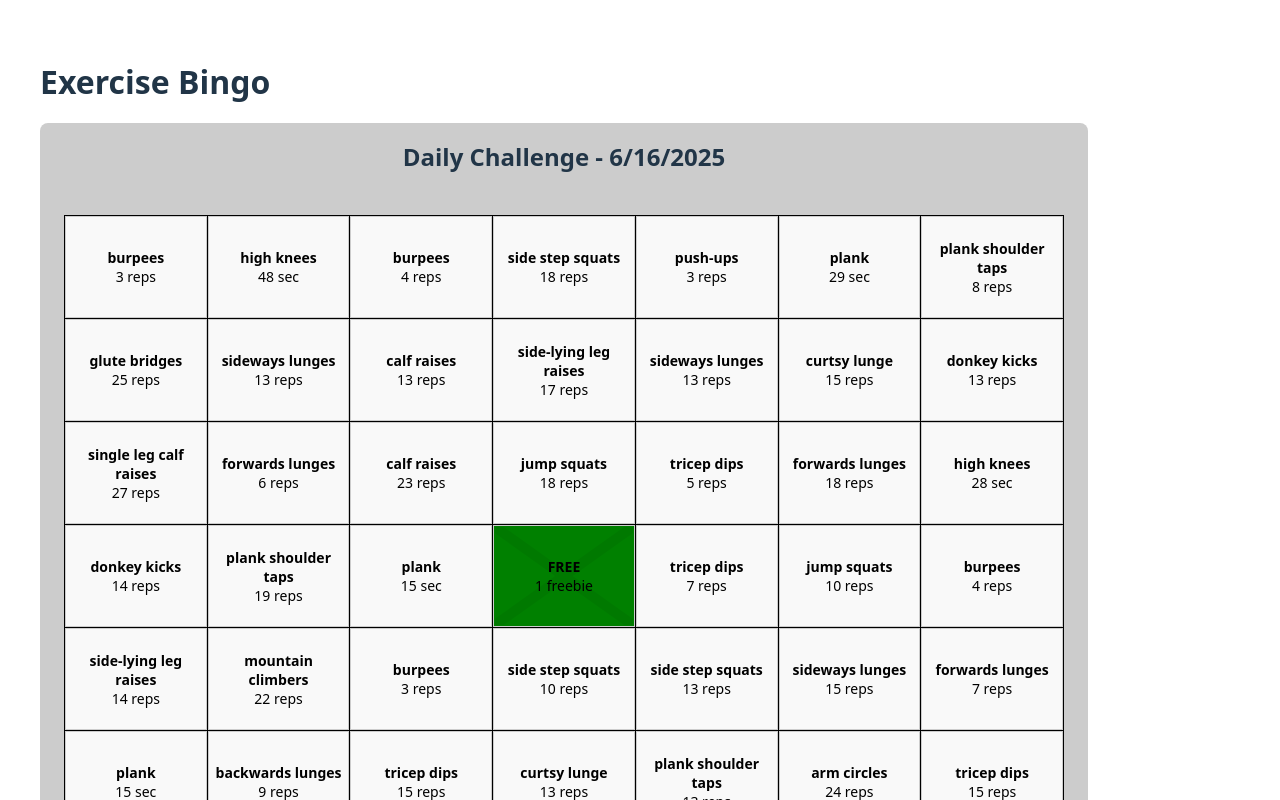
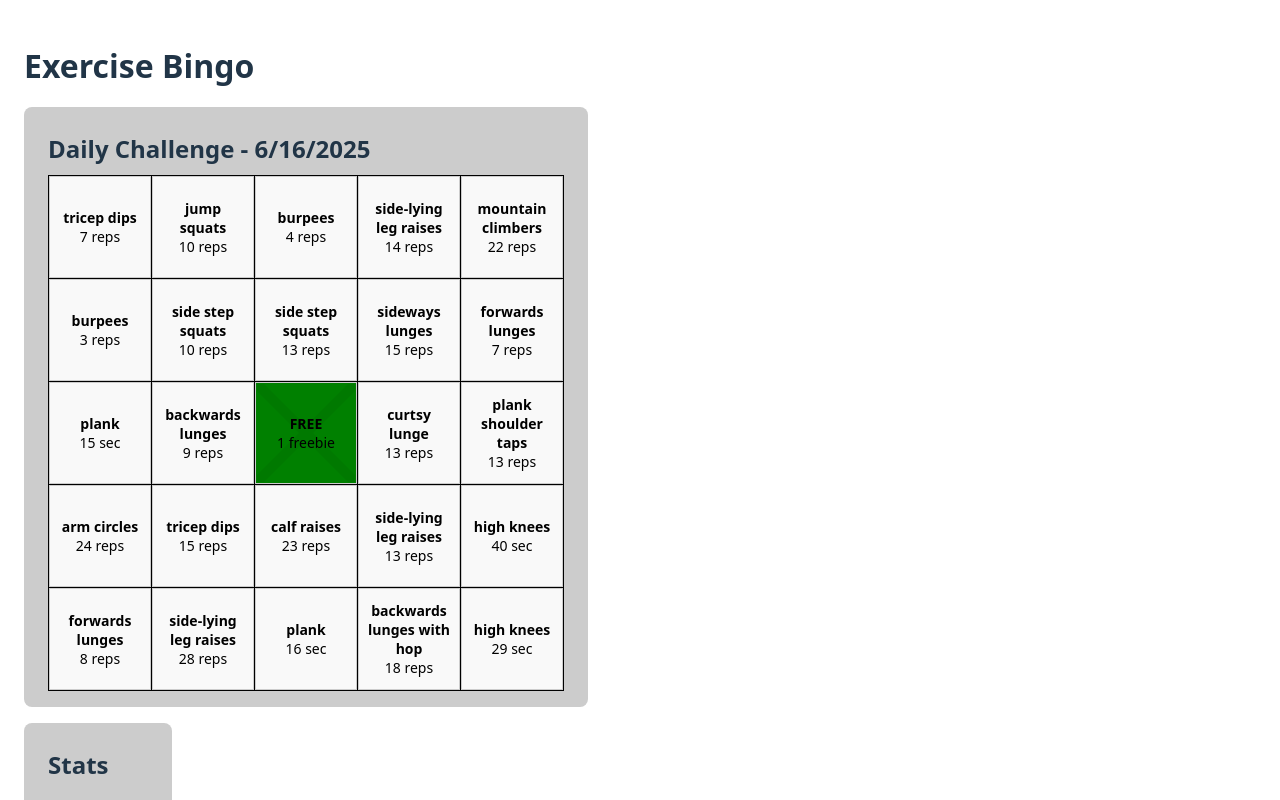
Before and after one commit to helenxuyang/bingo-workout, a React (Vite) app: page / in a window 1280 px wide. Shown: the top 800 px of the page. Built offline with nearby package versions, Linux system fonts and the light colour scheme.

Commit message:
fix: redo reflow so table scrolls

```diff
--- a/src/App.css
+++ b/src/App.css
@@ -8,8 +8,8 @@ h2 {
 }
 
 #root {
-  min-width: 90vmin;
-  margin: 5vmin;
+  overflow: auto;
+  padding: 24px;
 }
 
 .mini-panels {
@@ -22,14 +22,12 @@ h2 {
 .panel {
   border-radius: 8px;
   background-color: #cccccc;
-  padding: 8px 24px;
+  padding: 16px 24px;
   min-width: 100px;
 }
 
-.daily-challenge {
-  text-align: center;
+.board {
   overflow-x: auto;
-  max-width: 1000px;
 }
 
 .stats {
@@ -38,7 +36,6 @@ h2 {
 
 table {
   table-layout: fixed;
-  width: 100%;
   border-collapse: collapse;
 }
 
@@ -52,9 +49,9 @@ td {
     position: relative;
     overflow: auto;
     border-radius: 0;
-    width: 100%;
+    width: 100px;
     height: 100%;
-    padding: 4px;
+    padding: 8px;
     margin: 0;
   }
 
--- a/src/App.tsx
+++ b/src/App.tsx
@@ -5,8 +5,8 @@ import type { Board, Square } from './types';
 import { useDailyUpdate } from './useDailyUpdate';
 import { countBingos, isFullBoardBingo } from './boardUtils';
 
-const BOARD_SIZE = 7;
-const FORCE_UPDATE = false;
+const BOARD_SIZE = 5;
+const FORCE_UPDATE = true;
 
 function App() {
   const [board, setBoard] = useState<Board | null>(null);
@@ -164,16 +164,18 @@ function App() {
   return <div className="app">
     <h1>Exercise Bingo</h1>
     <main>
-      <div className="panel daily-challenge">
+      <div className="panel">
         <h2>Daily Challenge - {today}</h2>
-        <div className="bingo">
-          {bingos > 0 && <span>Bingo! x{bingos}</span>} {isFullBingo && <strong>- FULL BINGO!</strong>}
+        <div className="board">
+          {bingos > 0 && <div className="bingo">
+            {<span>Bingo! x{bingos}</span>} {isFullBingo && <strong>- FULL BINGO!</strong>}
+          </div>}
+          <table className="board" role="grid">
+            <tbody>
+              {board?.map((row, rowIndex) => <tr role="row">{row.map((square, colIndex) => renderSquare(square, rowIndex, colIndex))}</tr>)}
+            </tbody>
+          </table>
         </div>
-        <table className="board" role="grid">
-          <tbody>
-            {board?.map((row, rowIndex) => <tr role="row">{row.map((square, colIndex) => renderSquare(square, rowIndex, colIndex))}</tr>)}
-          </tbody>
-        </table>
       </div>
       <div className="mini-panels">
         <div className="panel stats">
```
